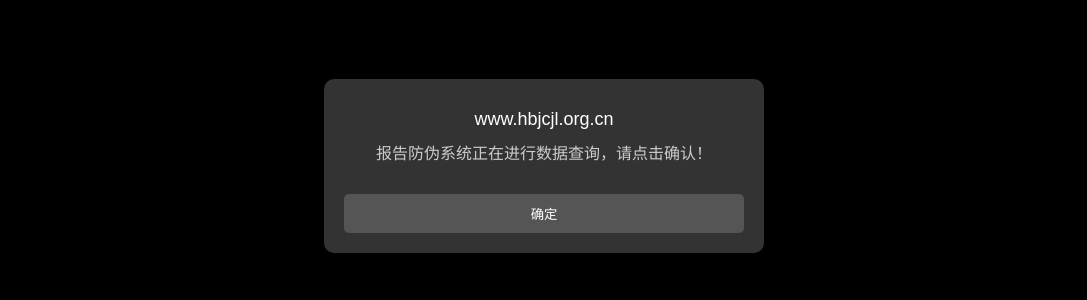
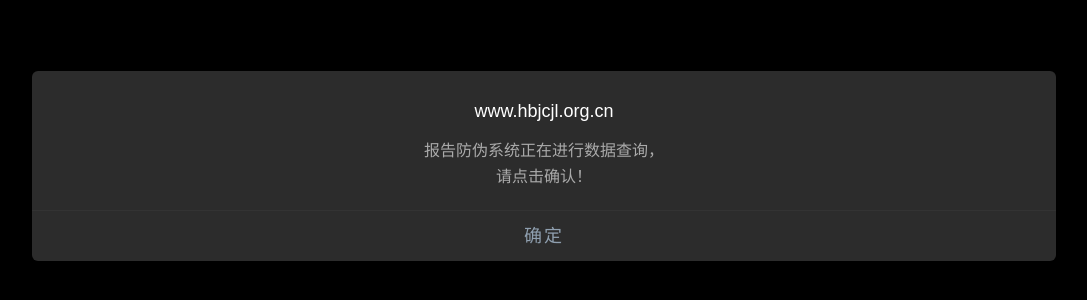
Before and after one commit to Ccby0528/my-webpage, a plain HTML site: page popup.html in a window 1280 px wide. Shown: the part 234-534 px from the top of the page, without its empty margins (96-1183 px from the left). Drawn offline with Linux system fonts and the light colour scheme.

Commit message:
Update popup.html

```diff
--- a/popup.html
+++ b/popup.html
@@ -1,5 +1,6 @@
 <!DOCTYPE html>
 <html lang="zh-CN">
+
 <head>
   <meta charset="UTF-8">
   <meta name="viewport" content="width=device-width, initial-scale=1.0">
@@ -16,39 +17,57 @@
       justify-content: center;
       align-items: center;
     }
+
     .popup {
-            background-color: #333;
-            padding: 20px;
-            border-radius: 10px;
+      width: 80%;
+      padding: 30px 0 0;
+      box-sizing: border-box;
+      background-color: #2C2C2C;
+      border-radius: 6px;
+    }
+
+    .popup .title {
+      font-size: 18px;
       text-align: center;
-            box-shadow: 0px 0px 10px rgba(0, 0, 0, 0.5);
-            width: 80%;
-            max-width: 400px;
+      margin-bottom: 16px;
     }
-        .popup p {
-            margin: 10px 0;
-            color: #ccc;
+
+    .popup .desp {
+      display: flex;
+      align-items: center;
+      flex-direction: column;
+      text-align: center;
+      line-height: 26px;
+      color: #aaa;
+      margin-bottom: 20px;
     }
-        .popup button {
-            padding: 10px 20px;
-            background-color: #555;
-            color: #fff;
-            border: none;
-            border-radius: 5px;
-            cursor: pointer;
-            margin-top: 20px;
-            width: 100%;
+
+    .popup .btn {
+      font-size: 18px;
+      letter-spacing: 2px;
+      color: #8F9FAF;
+      text-align: center;
+      height: 50px;
+      line-height: 50px;
+      border-top: 1px solid #333;
+      border-radius: 0 0 6px 6px;
+      user-select: none;
     }
-        .popup button:hover {
-            background-color: #666;
+
+    .popup .btn:hover {
+      background-color: #373737;
     }
   </style>
 </head>
+
 <body>
   <div class="popup">
-        <p style="font-size: 18px; color: #fff;">www.hbjcjl.org.cn</p>
-        <p style="font-size: 16px;">报告防伪系统正在进行数据查询，请点击确认！</p>
-        <button onclick="confirmAndRedirect()">确定</button>
+    <div class="title">www.hbjcjl.org.cn</div>
+    <div class="desp">
+      <span>报告防伪系统正在进行数据查询，</span>
+      <span>请点击确认！</span>
+    </div>
+    <div class="btn" onclick="confirmAndRedirect()">确定</div>
   </div>
 
   <script>
@@ -58,7 +77,6 @@
     }
   </script>
 </body>
-</html>
 
 
 </html>
```
Lines whose indentation alone changed are shown as unchanged.
